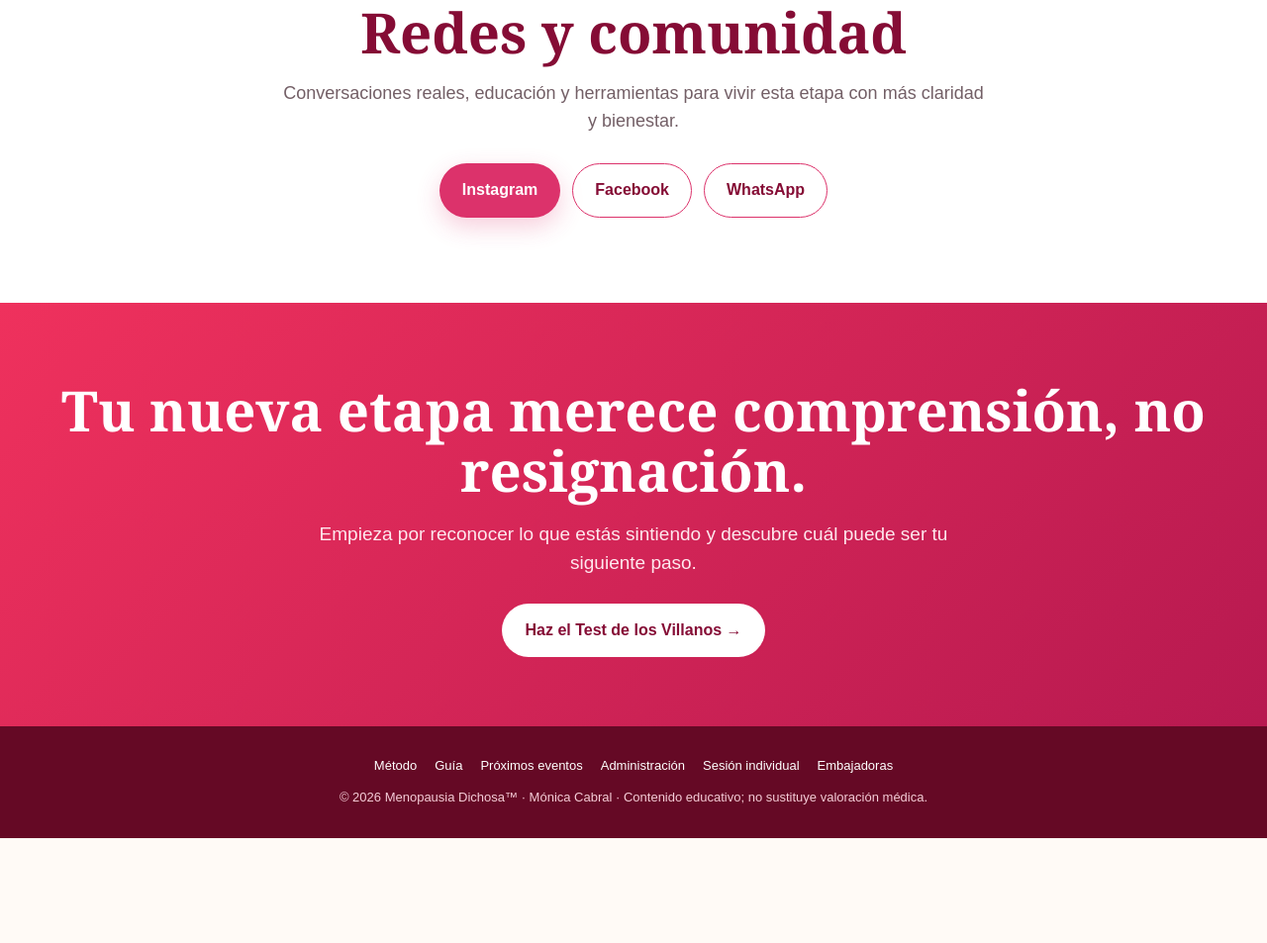
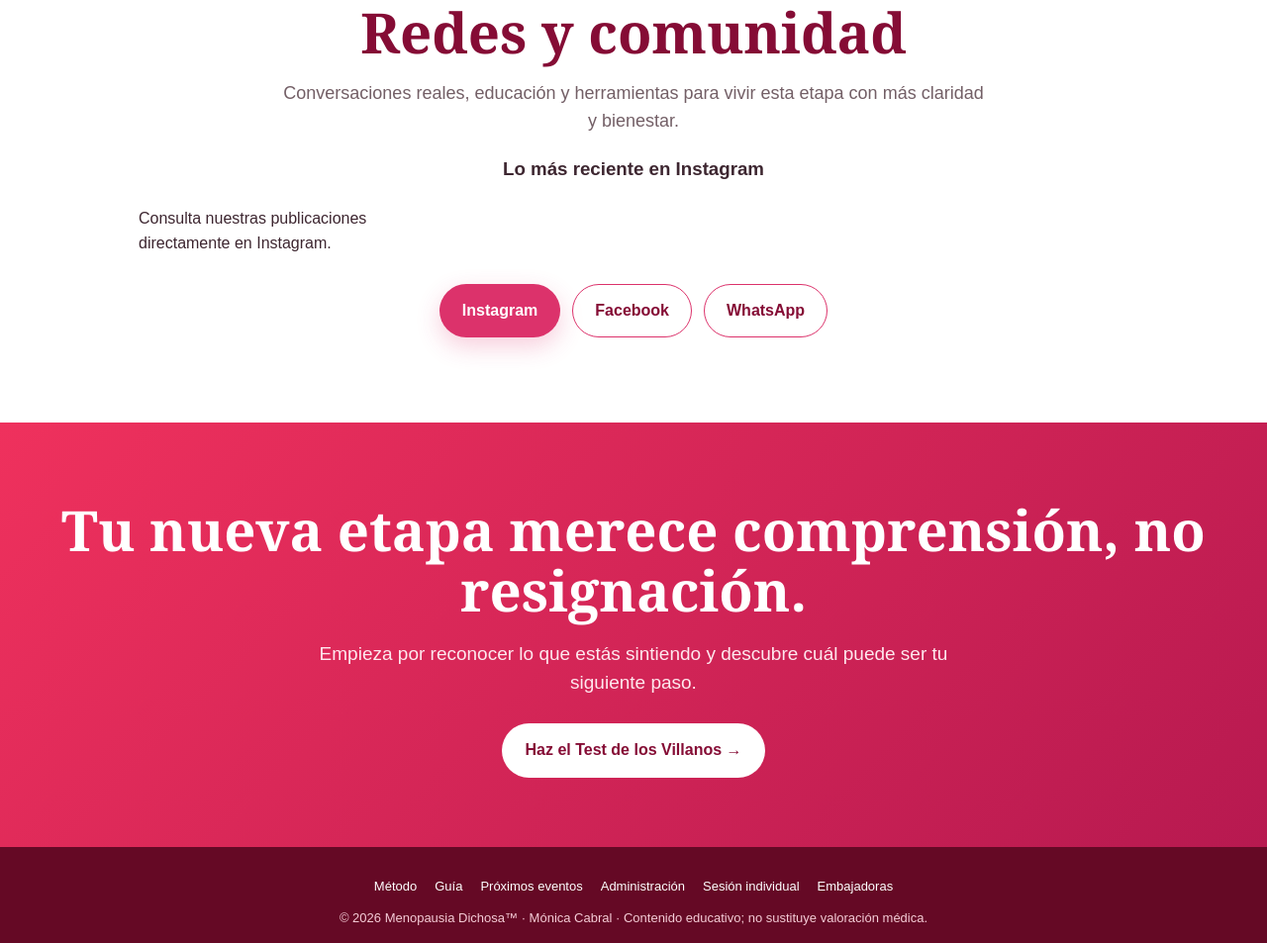
Before and after one commit to mokabral73-hue/Villanos.Menopausia, a plain HTML site: page index.html in a window 1280 px wide. Shown: the part 7564-8517 px from the top of the page at 99% size. Before the commit the page ends 8411 px from the top, so only its background shows below. Drawn offline with Linux system fonts and the light colour scheme; no server answers.

Commit message:
Mostrar publicaciones recientes de Instagram en comunidad de prueba

```diff
--- a/index.html
+++ b/index.html
@@ -449,6 +449,11 @@ section{padding:64px 0}
 <div class="eyebrow">No la vivas sola</div>
 <h2 class="title">Redes y comunidad</h2>
 <p class="sub">Conversaciones reales, educación y herramientas para vivir esta etapa con más claridad y bienestar.</p>
+<style>
+.ig-feed{display:grid;grid-template-columns:repeat(3,minmax(0,1fr));gap:18px;margin:24px auto;max-width:1000px;text-align:left}.ig-card{display:block;overflow:hidden;border:1px solid #f0dce4;border-radius:16px;background:white;color:#79213e;text-decoration:none;box-shadow:0 4px 16px #74213e0c}.ig-card img{display:block;width:100%;aspect-ratio:1;object-fit:cover}.ig-card p{padding:0 14px;font-size:15px;line-height:1.5;display:-webkit-box;-webkit-line-clamp:3;-webkit-box-orient:vertical;overflow:hidden}.ig-kind{display:block;padding:12px 14px 0;font-size:12px;font-weight:bold;color:#a32150}.ig-status{grid-column:1/-1;text-align:center}@media(max-width:700px){.ig-feed{grid-template-columns:repeat(2,minmax(0,1fr));gap:10px}.ig-card p{font-size:14px}}
+</style>
+<h3>Lo más reciente en Instagram</h3>
+<div id="instagram-feed" class="ig-feed" aria-live="polite"><p class="ig-status">Cargando publicaciones…</p></div>
 <div class="socials">
 <a class="btn primary" href="https://www.instagram.com/menopausia.dichosa" target="_blank" rel="noopener">Instagram</a>
 <a class="btn ghost" href="https://www.facebook.com/groups/menopausiadichosa" target="_blank" rel="noopener">Facebook</a>
@@ -520,5 +525,8 @@ section{padding:64px 0}
 <script>
 (()=>{const button=document.querySelector('.md-menu-toggle');const nav=document.querySelector('.md-navigation');button.addEventListener('click',()=>{const open=button.getAttribute('aria-expanded')==='true';button.setAttribute('aria-expanded',String(!open));nav.classList.toggle('md-open',!open)});nav.addEventListener('click',e=>{if(e.target.closest('a')){button.setAttribute('aria-expanded','false');nav.classList.remove('md-open')}});document.addEventListener('keydown',e=>{if(e.key==='Escape'&&button.getAttribute('aria-expanded')==='true'){button.setAttribute('aria-expanded','false');nav.classList.remove('md-open');button.focus()}})})();
 </script>
+<script>
+(async()=>{const grid=document.getElementById('instagram-feed');try{const response=await fetch('/api/instagram');if(!response.ok)throw Error();const result=await response.json();if(!Array.isArray(result.data)||!result.data.length)throw Error();const cards=[];for(const post of result.data.slice(0,6)){const link=new URL(post.permalink);if(link.protocol!=='https:'||!['www.instagram.com','instagram.com'].includes(link.hostname))continue;const a=document.createElement('a');a.className='ig-card';a.href=link.href;a.target='_blank';a.rel='noopener noreferrer';const source=post.media_type==='VIDEO'?post.thumbnail_url:post.media_url;if(source){const img=document.createElement('img');img.src=source;img.alt='Publicación de Menopausia Dichosa';img.loading='lazy';img.addEventListener('error',()=>img.remove());a.append(img)}const kind=document.createElement('span');kind.className='ig-kind';kind.textContent=post.media_type==='VIDEO'?'▶ Reel · Instagram':post.media_type==='CAROUSEL_ALBUM'?'▧ Carrusel · Instagram':'Instagram';a.append(kind);const p=document.createElement('p');p.textContent=post.caption||'Ver publicación en Instagram';a.append(p);cards.push(a)}if(!cards.length)throw Error();grid.replaceChildren(...cards)}catch{grid.textContent='Consulta nuestras publicaciones directamente en Instagram.'}})();
+</script>
 </body>
 </html>
```
